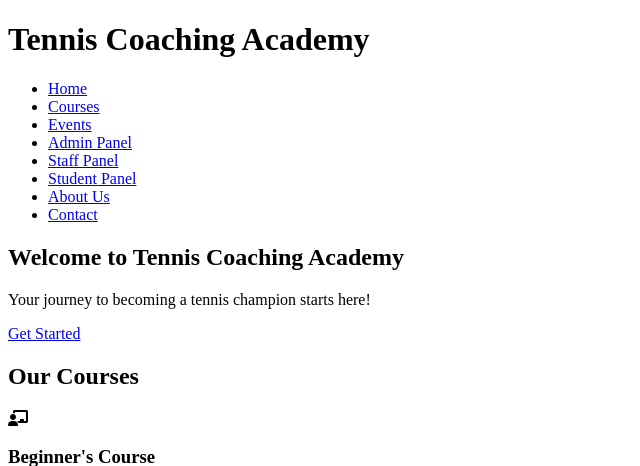
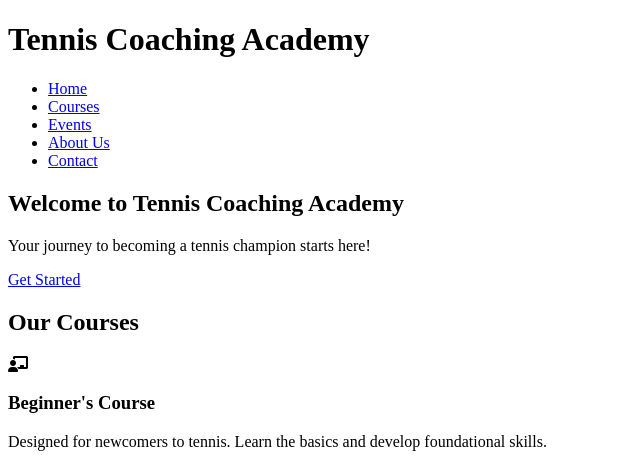
Before and after one commit to arkhfiend/CSTENNIS, a Django app: template players/templates/home.html in a window 1280 px wide. Shown: the top 466 px of the page, without its empty margins (0-640 px from the left). Run offline with Django 5.2, Linux system fonts and the light colour scheme; the template is opened without the code that fills it, so the values that code supplies are empty.

Commit message:
changes in urls views setting

```diff
--- a/players/templates/home.html
+++ b/players/templates/home.html
@@ -20,13 +20,8 @@
                     <li><a href="#home">Home</a></li>
                     <li><a href="#courses">Courses</a></li>
                     <li><a href="#events">Events</a></li>
-                    <li><a href="{% url 'admin_home' %}">Admin Panel</a></li>
-                    <li><a href="#testimonials">Staff Panel</a></li>
-                    <li><a href="#testimonials">Student Panel</a></li>
                     <li><a href="{% url 'show_aboutus' %}">About Us</a></li>
                     <li><a href="#contact">Contact</a></li>
-{#                    <li><a href="{% url 'show_login' %}">Sign In / Sign Up</a></li>#}
-
                 </ul>
             </nav>
         </div>
```
